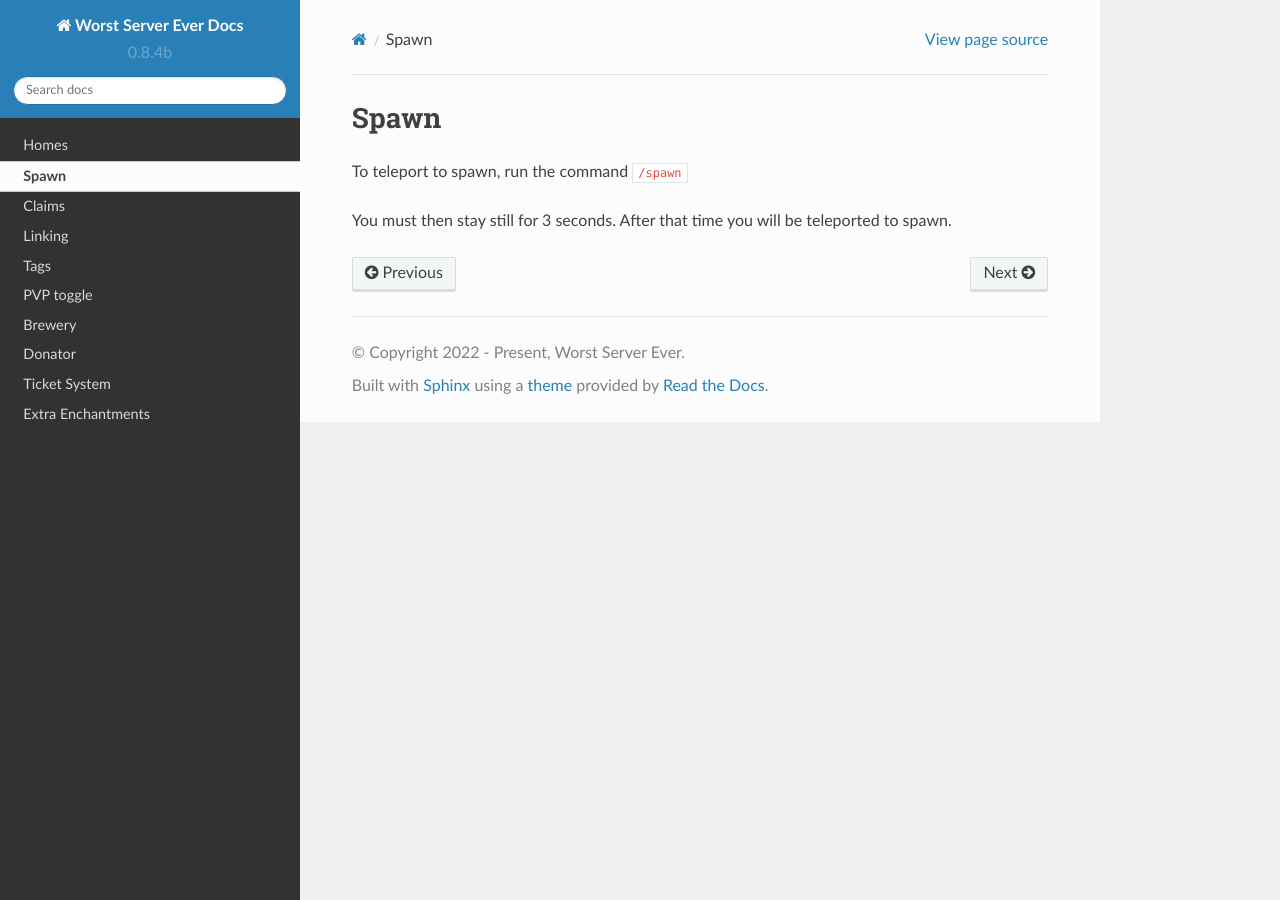
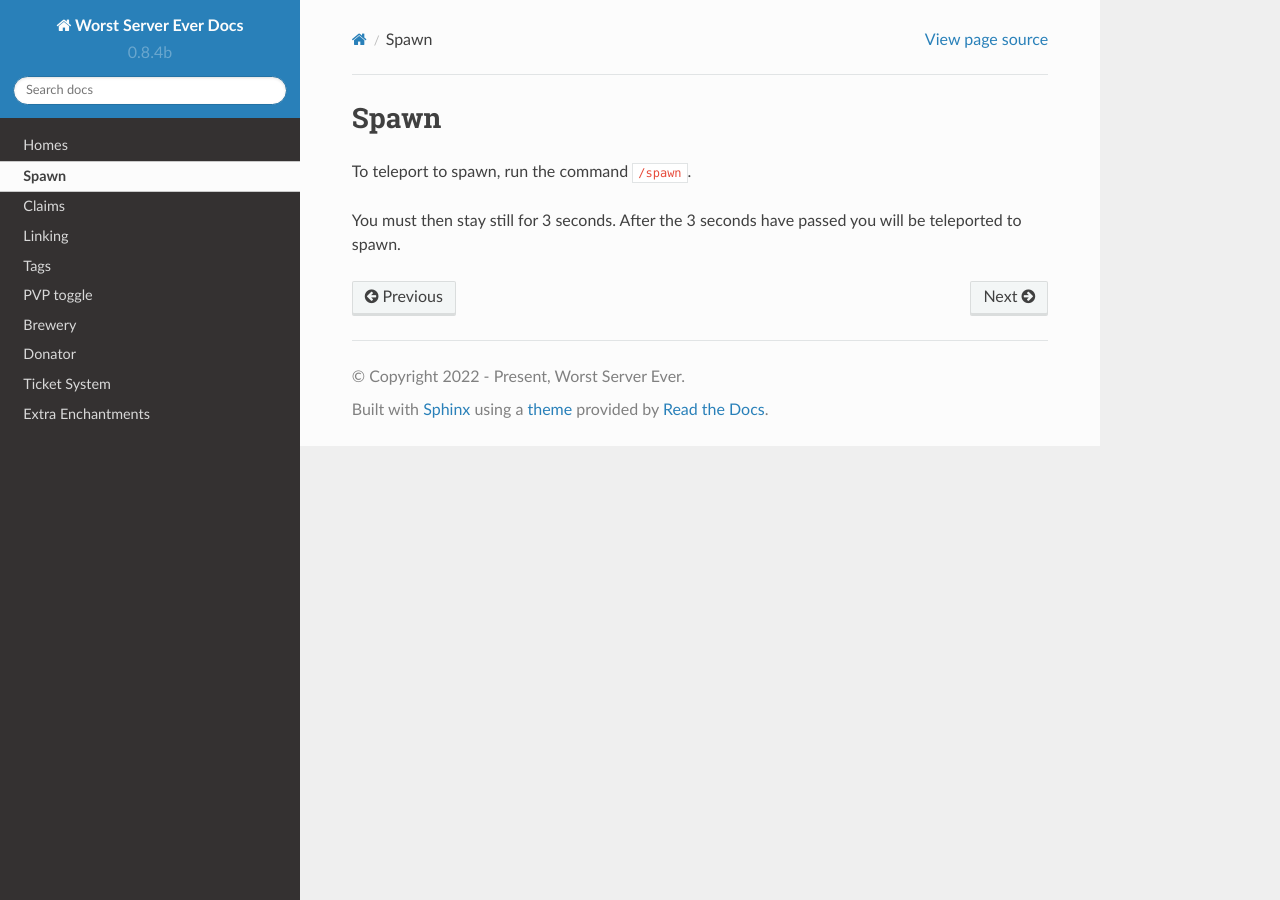
Before and after one commit to footdabmommy/wse, a Sphinx documentation site: the page built from docs/source/spawn.rst, in a window 1280 px wide. Built offline with Sphinx 7.4.7 and the Read the Docs theme 2.0.0, drawn with Linux system fonts in a browser that asks for light colours.

Commit message:
Small change

```diff
--- a/docs/source/spawn.rst
+++ b/docs/source/spawn.rst
@@ -1,5 +1,5 @@
 Spawn
 =====
 
-| To teleport to spawn, run the command ``/spawn``
-You must then stay still for 3 seconds. After that time you will be teleported to spawn.
+| To teleport to spawn, run the command ``/spawn``.
+You must then stay still for 3 seconds. After the 3 seconds have passed you will be teleported to spawn.
```
